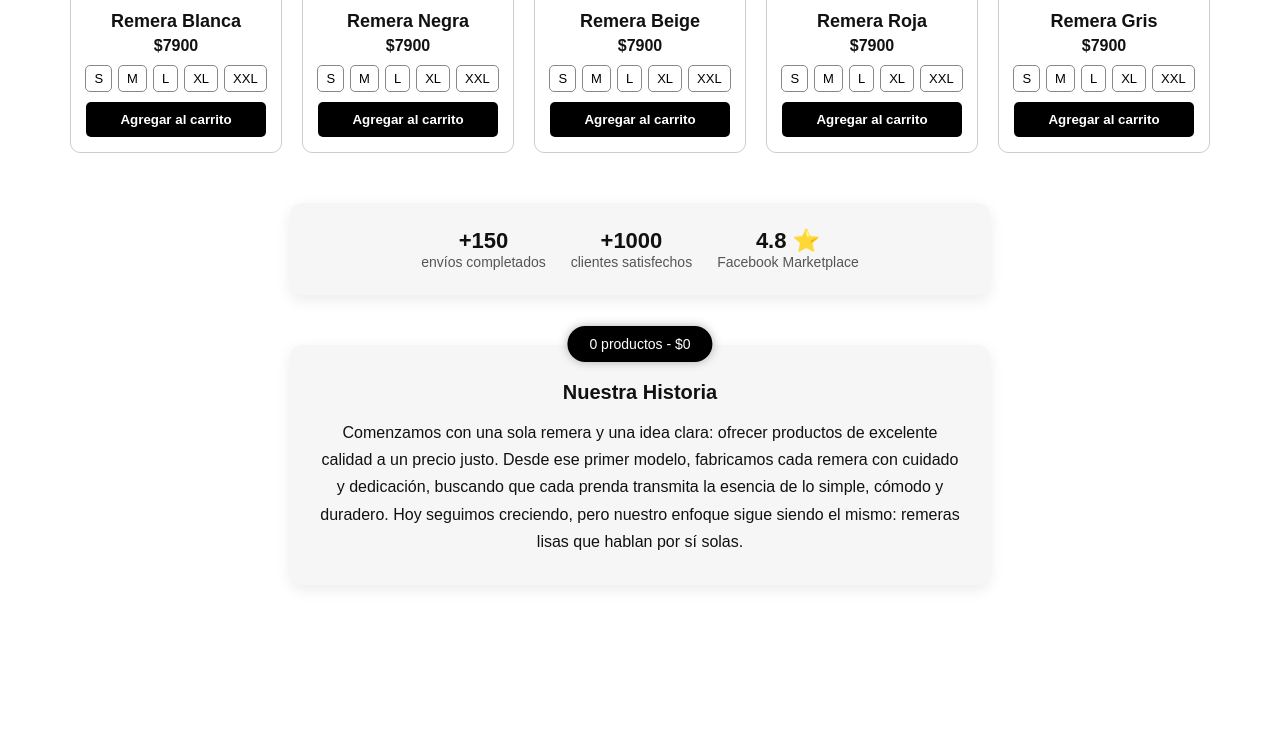
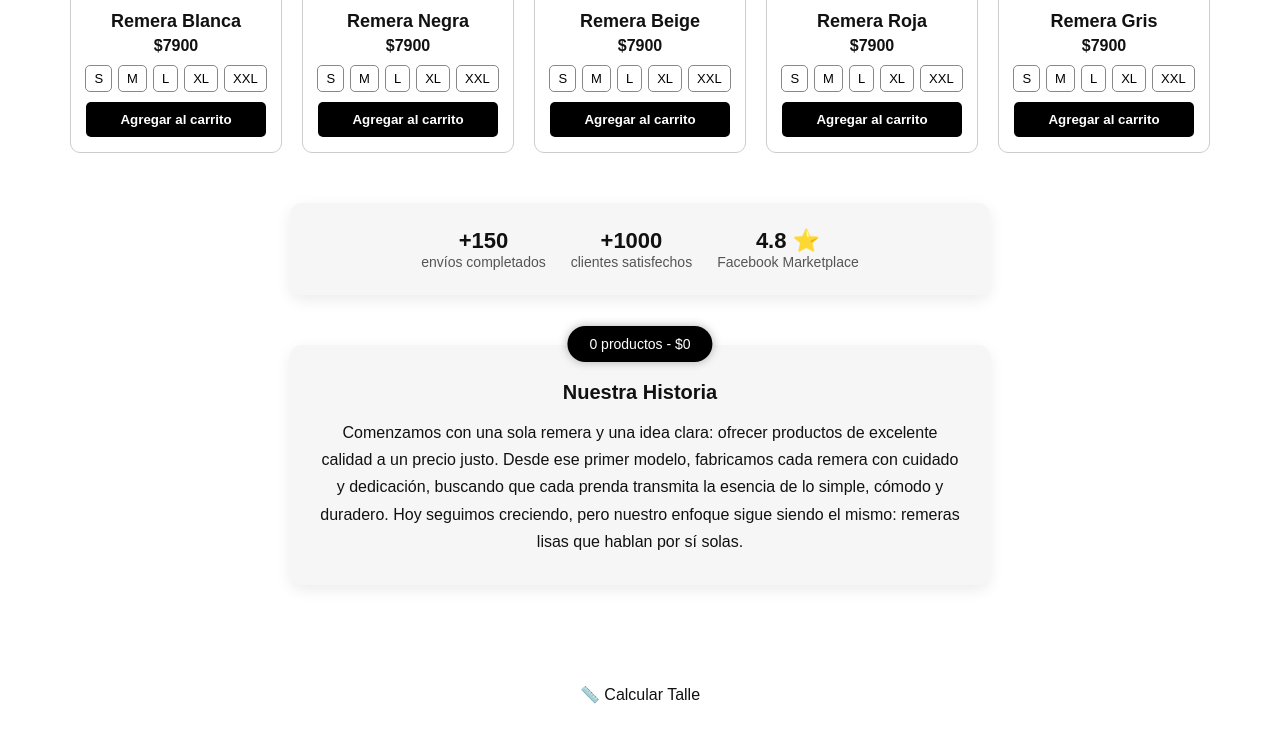
Before and after one commit to freemanstreetwear/catalogo-remeras, a plain HTML site: page index.html in a window 1280 px wide. Shown: the part 418-1160 px from the top of the page. Drawn offline with Linux system fonts and the light colour scheme.

```diff
--- a/index.html
+++ b/index.html
@@ -312,6 +312,8 @@
 <!-- Notificaciones -->
 <div id="notificaciones"></div>
 
+
+
 <script>
   const productos = [
     { nombre: "Remera Blanca", color: "Blanco", precio: 7900, img: "img/remerablanca.png" },
@@ -612,8 +614,11 @@ document.addEventListener("DOMContentLoaded", function(){
     },800);
   };
 });
+
 </script>
 
+<!-- Burbuja “Calcular talle” -->
+<div id="burbujaTalle">📏 Calcular Talle</div>
 
 </body>
 </html>
```
